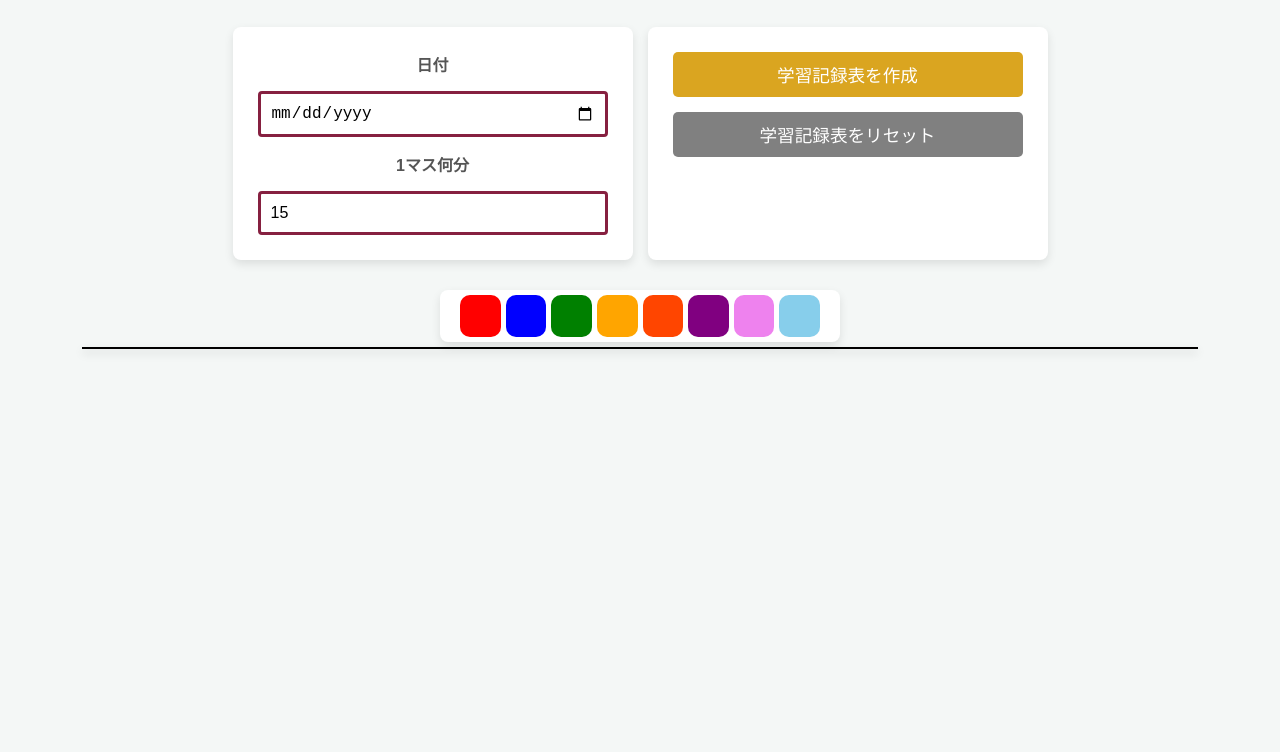
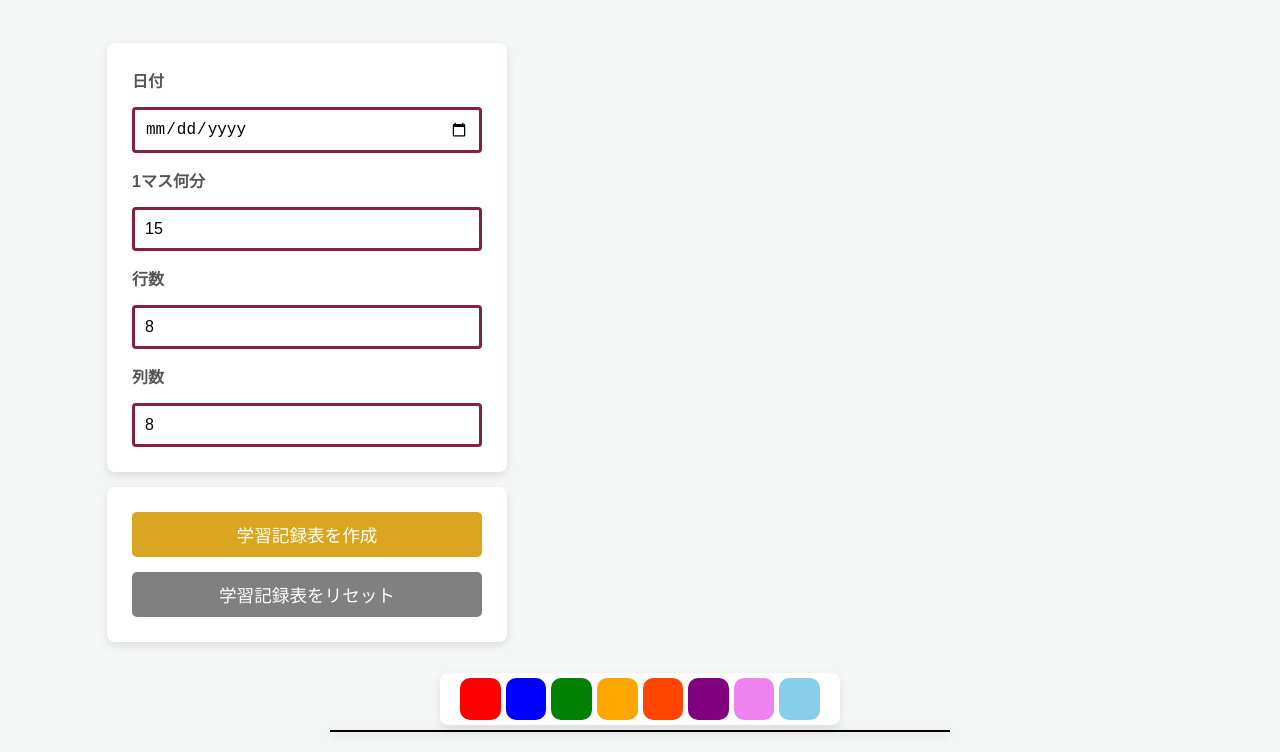
Before and after one commit to Target923/Simple-Reminder, a website: page coloring-learning/index.html in a window 1280 px wide. Shown: the part 90-842 px from the top of the page. Before the commit the page ends 800 px from the top, so only its background shows below. Drawn offline with Linux system fonts and the light colour scheme.

Commit message:
gridSize add select system

```diff
--- a/coloring-learning/color_learning.css
+++ b/coloring-learning/color_learning.css
@@ -7,29 +7,26 @@
 }
 
 body {
-    font-family: Arial, sans-serif; /* フォントファミリー */
-    background-color: #f4f7f6; /* 背景色 */
-    margin: 20px; /* マージンをリセット */
-    color: #333; /* 文字色 */
-    display: flex; /* Flexboxを使用 */
-    flex-direction: column; /* 縦方向に配置 */
-    align-items: center; /* 中央揃え */
-    min-height: 90vh; /* 最小高さ */
+    font-family: Arial, sans-serif;
+    background-color: #f4f7f6;
+    margin: 20px;
+    color: #333;
+    display: flex;
+    flex-direction: column;
+    align-items: center;
+    min-height: 90vh;
 }
 
 h1 {
-    color: #862040; /* 見出しの色 */
-    margin-bottom: 30px; /* 下のマージン */
-    text-align: center; /* 中央揃え */
+    color: #862040;
+    margin-bottom: 30px;
+    text-align: center;
 }
 
 .form-section {
     padding: 0 25px;
-    display: flex;
-    flex-direction: row;
     justify-content: center;
-    width: 100%;
-    gap:15px;
+    width: 90%;
 }
 
 .form-box {
@@ -37,12 +34,11 @@ h1 {
     padding: 25px;
     border-radius: 8px;
     box-shadow: 0 4px 10px rgba(0, 0, 0, 0.1);
-    margin-bottom: 30px;
+    margin-bottom: 15px;
     display: flex;
     flex-direction: column;
-    align-items: center;
     gap: 15px;
-    width: 90%;
+    width: 100%;
     max-width: 400px;
 }
 
@@ -111,14 +107,14 @@ h1 {
     cursor: pointer;
 }
 
-.color-1 { background-color: red; } /* 薄い赤 */
-.color-2 { background-color: blue; } /* 薄い緑 */
-.color-3 { background-color: green; } /* 薄い青 */
-.color-4 { background-color: orange; } /* 薄い黄 */
-.color-5 { background-color: orangered; } /* 薄い紫 */
-.color-6 { background-color: purple; } /* 薄いオレンジ */
-.color-7 { background-color: violet; } /* 薄いグレー */
-.color-8 { background-color: skyblue; } /* 薄い茶色 */
+.color-1 { background-color: red; }
+.color-2 { background-color: blue; }
+.color-3 { background-color: green; }
+.color-4 { background-color: orange; }
+.color-5 { background-color: orangered; }
+.color-6 { background-color: purple; }
+.color-7 { background-color: violet; }
+.color-8 { background-color: skyblue; }
 
 .selected-color {
     box-shadow: 0 0 3px rgba(0, 0, 0, 1);
@@ -132,7 +128,6 @@ h1 {
     max-width: 90%;
     height: auto;
     display: grid;
-    grid-template-columns: repeat(16, 1fr);
     gap: 0;
     border-top: 2px solid black;
     border-left: 2px solid black;
@@ -157,6 +152,12 @@ h1 {
     display: flex;
     justify-content: center;
     align-items: center;
-    font-size: 1.5vw;
+    font-size: 3vw;
     color: black;
 }
+
+@media (min-width: 768px) {
+    #grid-container {
+        width: 50%
+    }
+}
--- a/coloring-learning/color_learning.js
+++ b/coloring-learning/color_learning.js
@@ -1,15 +1,14 @@
+// ドキュメント読み込み時
+document.addEventListener('DOMContentLoaded', () => {
     let currentSelectedColorClass = null;
     let previewSelected = null;
 
-// HTML要素取得
     // const minutesInput = document.getElementById('minutes');
     const generateGridButton = document.getElementById('generateGrid');
     const resetGridButton = document.getElementById('resetGrid');
     const colorPalette = document.querySelector('.color-palette');
-const gridContainer = document.getElementById('grid-container')
+    const gridContainer = document.getElementById('grid-container');
 
-// イベントリスナー
-generateGridButton.addEventListener('click', () => {
     colorPalette.addEventListener('click', (event) => {
         const currentSelected = event.target;
         if (event.target.tagName === 'BUTTON' && event.target.dataset.colorClass) {
@@ -24,6 +23,7 @@ generateGridButton.addEventListener('click', () => {
         }
     });
 
+    generateGridButton.addEventListener('click', () => {
         generateGrid();
         loadGridState();
     });
@@ -37,10 +37,14 @@ resetGridButton.addEventListener('click', () => {
 
     function generateGrid() {
         gridContainer.innerHTML = '';
-    const gridSize = 16;
+        const gridSizeRow = document.getElementById('gridSize-rows').value || 8;
+        const gridSizeCol = document.getElementById('gridSize-columns').value || 8;
 
-    for (let row = 0; row < gridSize; row++) {
-        for (let col = 0; col < gridSize; col++) {
+        gridContainer.style.gridTemplateRows = `repeat(${gridSizeRow}, 1fr)`;
+        gridContainer.style.gridTemplateColumns = `repeat(${gridSizeCol}, 1fr)`;
+
+        for (let row = 0; row < gridSizeRow; row++) {
+            for (let col = 0; col < gridSizeCol; col++) {
                 const timeBlockCell = document.createElement('div');
                 timeBlockCell.classList.add('grid-cell');
 
@@ -51,7 +55,7 @@ function generateGrid() {
 
                 timeBlockCell.dataset.row = row;
                 timeBlockCell.dataset.col = col;
-            timeBlockCell.dataset.index = row * gridSize + col;
+                timeBlockCell.dataset.index = row * gridSizeCol + col;
 
                 timeBlockCell.addEventListener('click', (event) => {
                     const clickedBlock = event.currentTarget;
@@ -118,3 +122,4 @@ function loadGridState() {
             });
         }
     }
+});
--- a/coloring-learning/index.html
+++ b/coloring-learning/index.html
@@ -10,19 +10,25 @@
     </head>
     <body>
         <h1>色塗り学習記録</h1>
-        <div class="form-section">
-            <div class="form-box">
+        <ul class="form-section">
+            <li class="form-box">
                 <label for="selectDate">日付</label>
                 <input type="date" id="selectDate">
 
                 <label for="minutes">1マス何分</label>
                 <input type="number" id="minutes" min="1" value="15">
-                </div>
-            <div class="form-box">
+
+                <label for="gridSize-rows">行数</label>
+                <input type="number" id="gridSize-rows" min="1" value="8">
+
+                <label for="gridSize-columns">列数</label>
+                <input type="number" id="gridSize-columns" min="1" value="8">
+            </li>
+            <li class="form-box">
                 <button id="generateGrid">学習記録表を作成</button>
                 <button id="resetGrid">学習記録表をリセット</button>
-                </div>
-        </div>
+            </li>
+        </ul>
         <div class="color-palette">
             <button class="color-1" data-color-class="color-1"></button>
             <button class="color-2" data-color-class="color-2"></button>
@@ -33,8 +39,7 @@
             <button class="color-7" data-color-class="color-7"></button>
             <button class="color-8" data-color-class="color-8"></button>
         </div>
-            <div id="grid-container">
-                </div>
+        <div id="grid-container"></div>
         <script src="./color_learning.js"></script>
     </body>
 </html>
```
Lines whose indentation alone changed are shown as unchanged.
